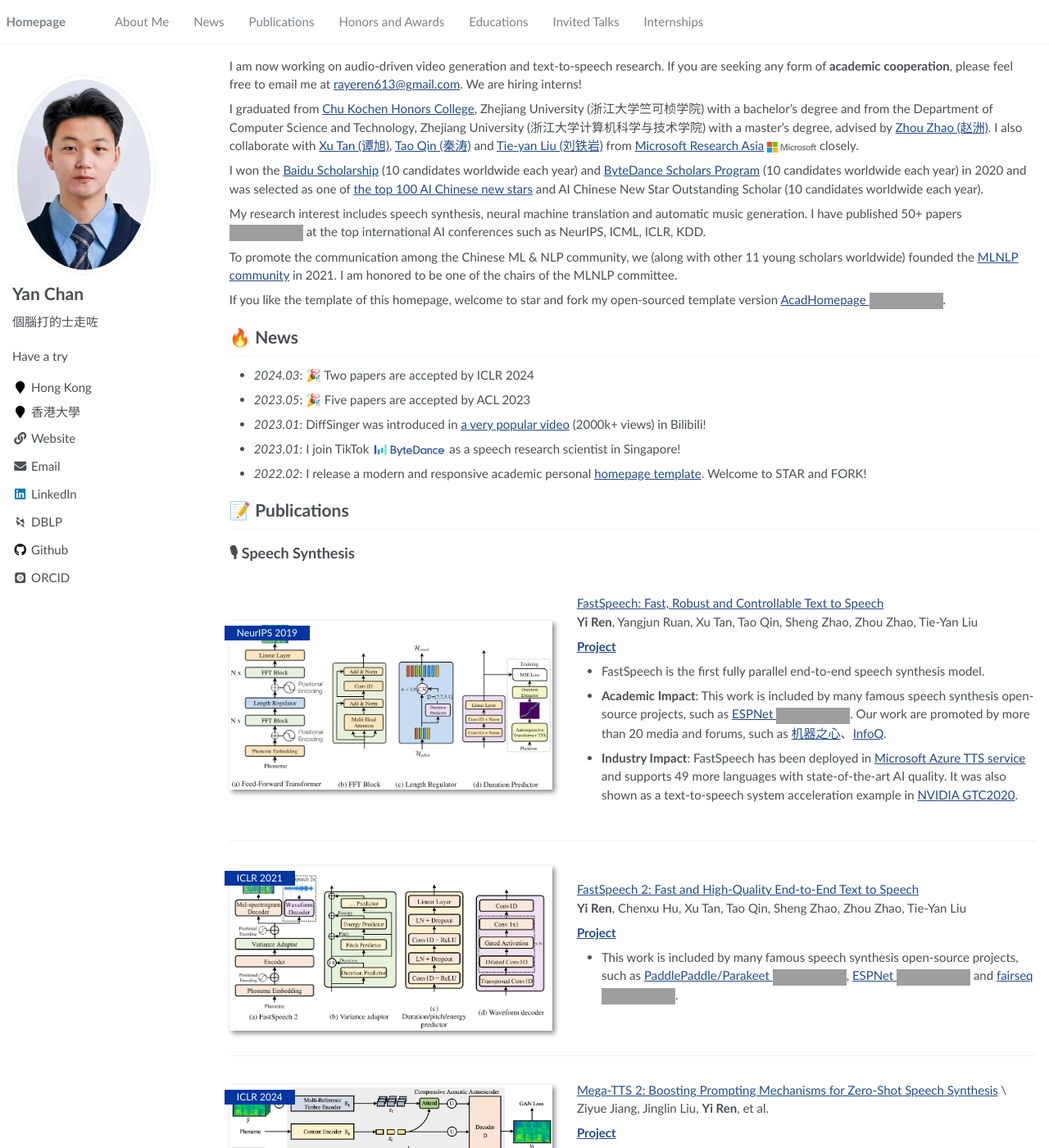
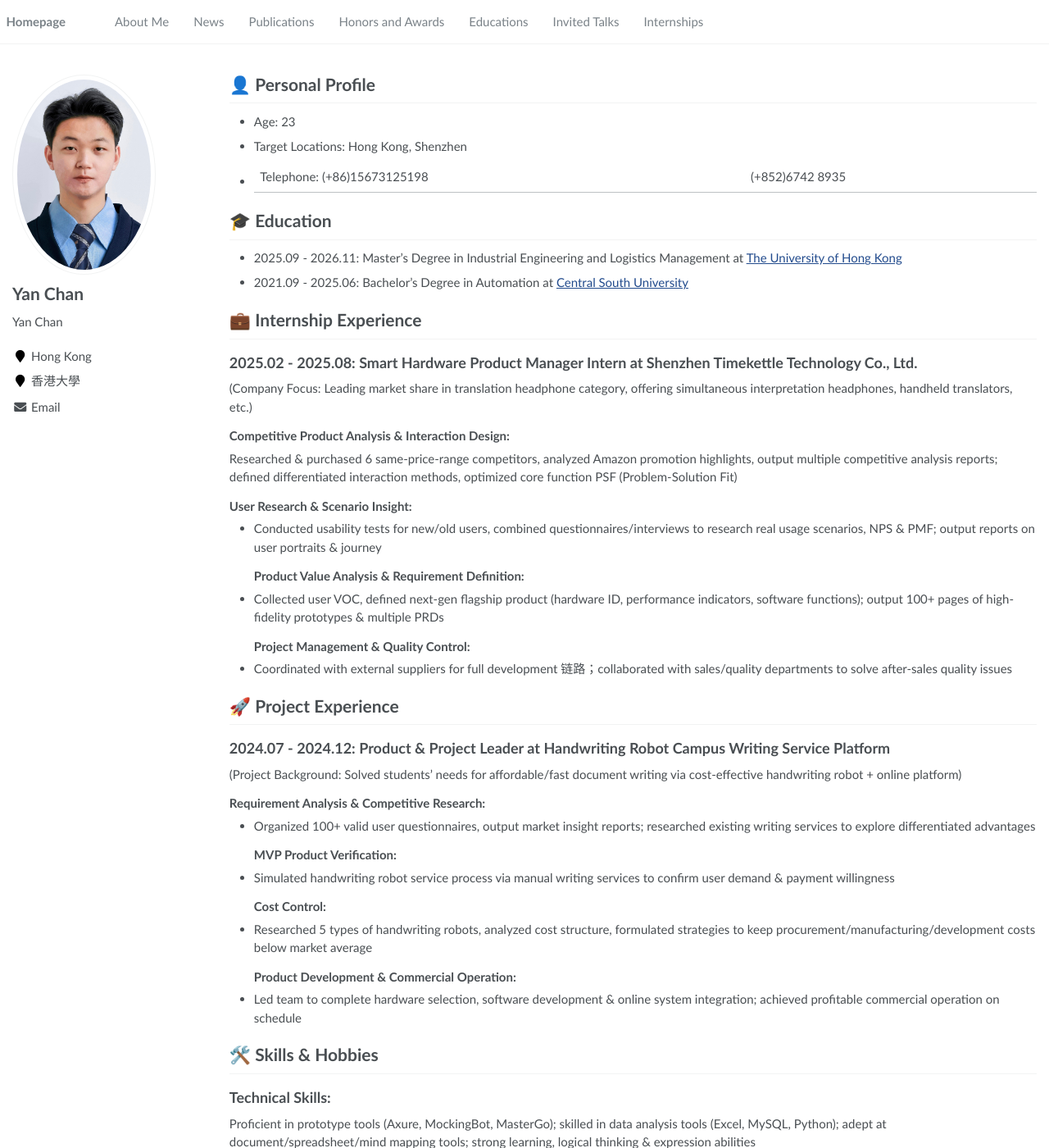
Before and after one commit to yanchan0310hk-spec/yanchan0310hk-spec.github.io, a Jekyll site: the page built from _pages/about.md, in a window 1280 px wide and 1400 px high. Shown: the whole window at 82% size. Built offline with Jekyll 4.4.1, drawn with Linux system fonts in a browser that asks for light colours; some web fonts are replaced; some of the changed text lies outside the part shown; grey boxes are pictures that could not be loaded.

Commit message:
更新个人信息

```diff
--- a/_config.yml
+++ b/_config.yml
@@ -6,8 +6,8 @@
 # `jekyll serve`. If you change this file, please restart the server process.
 
 # Site Settings
-title                    : "Yan Chan"
-description              : "Have a try"
+title                    : "陳胤達"
+description              :
 repository               : "yanchan0310hk-spec/yanchan0310hk-spec.github.io"
 url                      : "https://yanchan0310hk-spec.github.io"
 google_scholar_stats_use_cdn : false
@@ -24,32 +24,32 @@ baidu_site_verification  :
 author:
   name             : "Yan Chan"
   avatar           : "images/IMG_5381.JPG"
-  bio              : "個腦打的士走咗"
+  bio              : "Yan Chan"
   location         : "Hong Kong"
   employer         : "香港大學"
   pubmed           :
   googlescholar    :
   email            : "yanchan_0310@outlook.com"
-  researchgate     :  # example: "https://www.researchgate.net/profile/yourprofile"
-  uri              : "https://yanchan0310hk-spec.github.io"  # 英文双引号，填完整地址
+  researchgate     :
+  uri              :
   bitbucket        :
   codepen          :
   dribbble         :
   flickr           :
   facebook         :
   foursquare       :
-  github           : "yanchan0310hk-spec"
+  github           :
   google_plus      :
   keybase          :
   instagram        :
-  impactstory      : #"https://profiles.impactstory.org/u/xxxx-xxxx-xxxx-xxxx"
+  impactstory      :
   lastfm           :
-  linkedin         : "陳胤達"
-  dblp             : "https://dblp.org/pid/75/6568-6.html"
-  orcid            : "https://orcid.org/0000-0002-9160-3848"
+  linkedin         :
+  dblp             :
+  orcid            :
   pinterest        :
   soundcloud       :
-  stackoverflow    : # http://stackoverflow.com/users/123456/username
+  stackoverflow    :
   steam            :
   tumblr           :
   twitter          :
--- a/_pages/about.md
+++ b/_pages/about.md
@@ -11,12 +11,10 @@ redirect_from:
 <span class='anchor' id='about-me'></span>
 {% include_relative includes/intro.md %}
 
-If you like the template of this homepage, welcome to star and fork my open-sourced template version [AcadHomepage ![](https://img.shields.io/github/stars/RayeRen/acad-homepage.github.io?style=social)](https://github.com/RayeRen/acad-homepage.github.io).
+{% include_relative includes/edu.md %}
 
-{% include_relative includes/news.md %}
+{% include_relative includes/intern.md %}
 
-{% include_relative includes/pub.md %}
-
-{% include_relative includes/honers.md %}
+{% include_relative includes/project.md %}
 
 {% include_relative includes/others.md %}
--- /dev/null
+++ b/_pages/includes/edu.md
@@ -0,0 +1,3 @@
+# 🎓 Education
+- 2025.09 - 2026.11: Master's Degree in Industrial Engineering and Logistics Management at [The University of Hong Kong](https://www.hku.hk/)
+- 2021.09 - 2025.06: Bachelor's Degree in Automation at [Central South University](https://www.csu.edu.cn/)
--- /dev/null
+++ b/_pages/includes/intern.md
@@ -0,0 +1,11 @@
+# 💼 Internship Experience
+## 2025.02 - 2025.08: Smart Hardware Product Manager Intern at Shenzhen Timekettle Technology Co., Ltd.
+(Company Focus: Leading market share in translation headphone category, offering simultaneous interpretation headphones, handheld translators, etc.)
+### Competitive Product Analysis & Interaction Design:
+Researched & purchased 6 same-price-range competitors, analyzed Amazon promotion highlights, output multiple competitive analysis reports; defined differentiated interaction methods, optimized core function PSF (Problem-Solution Fit)
+### User Research & Scenario Insight:
+- Conducted usability tests for new/old users, combined questionnaires/interviews to research real usage scenarios, NPS & PMF; output reports on user portraits & journey
+### Product Value Analysis & Requirement Definition:
+- Collected user VOC, defined next-gen flagship product (hardware ID, performance indicators, software functions); output 100+ pages of high-fidelity prototypes & multiple PRDs
+### Project Management & Quality Control:
+- Coordinated with external suppliers for full development 链路；collaborated with sales/quality departments to solve after-sales quality issues
--- a/_pages/includes/intro.md
+++ b/_pages/includes/intro.md
@@ -1,9 +1,4 @@
-I am now working on audio-driven video generation and text-to-speech research. If you are seeking any form of **academic cooperation**, please feel free to email me at [rayeren613@gmail.com](mailto:rayeren613@gmail.com). We are hiring interns!
-
-I graduated from [Chu Kochen Honors College](http://ckc.zju.edu.cn/ckcen/main.htm), Zhejiang University (浙江大学竺可桢学院) with a bachelor's degree and from the Department of Computer Science and Technology, Zhejiang University (浙江大学计算机科学与技术学院) with a master's degree, advised by [Zhou Zhao (赵洲)](https://person.zju.edu.cn/zhaozhou). I also collaborate with [Xu Tan (谭旭)](https://www.microsoft.com/en-us/research/people/xuta/), [Tao Qin (秦涛)](https://www.microsoft.com/en-us/research/people/taoqin/) and [Tie-yan Liu (刘铁岩)](https://www.microsoft.com/en-us/research/people/tyliu/) from [Microsoft Research Asia](https://www.microsoft.com/en-us/research/group/machine-learning-research-group/) <img src='./images/microsoft_logo.svg' style="width: 4em;"> closely.
-
-I won the [Baidu Scholarship](https://baike.baidu.com/item/%E7%99%BE%E5%BA%A6%E5%A5%96%E5%AD%A6%E9%87%91/9929412) (10 candidates worldwide each year) and [ByteDance Scholars Program](https://ur.bytedance.com/scholarship) (10 candidates worldwide each year) in 2020 and was selected as one of [the top 100 AI Chinese new stars](https://mp.weixin.qq.com/s?__biz=MzA4NzQ5MTA2NA==&mid=2653639431&idx=1&sn=25b6368c1954419b9090840347d9a27d&chksm=8be75b90bc90d286a5af3ef8e610e822d705dc3cf4382b45e3f14489f3e7ec4fd8c95ed0eceb&mpshare=1&scene=2&srcid=0511LMlj9Qv9DeIZAjMjYAU9&sharer_sharetime=1620731348139&sharer_shareid=631c113940cb81f34895aa25ab14422a#rd) and AI Chinese New Star Outstanding Scholar (10 candidates worldwide each year).
-
-My research interest includes speech synthesis, neural machine translation and automatic music generation. I have published 50+ papers <a href='https://scholar.google.com/citations?user=4FA6C0AAAAAJ'><img src="https://img.shields.io/endpoint?logo=Google%20Scholar&url=https%3A%2F%2Fcdn.jsdelivr.net%2Fgh%2FRayeRen%2Frayeren.github.io@google-scholar-stats%2Fgs_data_shieldsio.json&labelColor=f6f6f6&color=9cf&style=flat&label=citations"></a> at the top international AI conferences such as NeurIPS, ICML, ICLR, KDD.
-
-To promote the communication among the Chinese ML & NLP community, we (along with other 11 young scholars worldwide) founded the [MLNLP community](https://space.bilibili.com/168887299) in 2021. I am honored to be one of the chairs of the MLNLP committee.
+# 👤 Personal Profile
+- Age: 23
+- Target Locations: Hong Kong, Shenzhen
+- Telephone: (+86)15673125198 | (+852)6742 8935
--- a/_pages/includes/others.md
+++ b/_pages/includes/others.md
@@ -1,19 +1,13 @@
-
-# 📖 Educations
-- *2019.06 - 2022.04*, Master, Zhejiang University, Hangzhou.
-- *2015.09 - 2019.06*, Undergraduate, Chu Kochen Honors College, Zhejiang Univeristy, Hangzhou.
-- *2012.09 - 2015.06*, Luqiao Middle School, Taizhou.
-
-# 💬 Invited Talks
-- *2022.02*, Hosted MLNLP seminar \| [\[Video\]](https://www.bilibili.com/video/BV1wF411x7qh)
-- *2021.06*, Audio & Speech Synthesis, Huawei internal talk
-- *2021.03*, Non-autoregressive Speech Synthesis, PaperWeekly & biendata \| [\[video\]](https://www.bilibili.com/video/BV1uf4y1t7Hr/)
-- *2020.12*, Non-autoregressive Speech Synthesis, Huawei Noah's Ark Lab internal talk
-
-# 💻 Internships
-- *2021.06 - 2021.09*, Alibaba, Hangzhou.
-- *2019.05 - 2020.02*, [EnjoyMusic](https://enjoymusic.ai/), Hangzhou.
-- *2019.02 - 2019.05*, [YiWise](https://www.yiwise.com/), Hangzhou.
-- *2018.08 - 2019.02*, [MSRA, machine learning Group](https://www.microsoft.com/en-us/research/group/machine-learning-research-group/), Beijing.
-- *2018.01 - 2018.06*, [NetEase, AI department](https://hr.163.com/zc/12-ai/index.html), Hangzhou.
-- *2017.08 - 2018.12*, DashBase (acquired by [Cisco](https://blogs.cisco.com/news/349511)), Hangzhou.
+# 🛠️ Skills & Hobbies
+## Technical Skills:
+Proficient in prototype tools (Axure, MockingBot, MasterGo); skilled in data analysis tools (Excel, MySQL, Python); adept at document/spreadsheet/mind mapping tools; strong learning, logical thinking & expression abilities
+## Language Proficiency:
+- English：CET-6 (524), IELTS (6.5);
+- Chinese： Native Mandarin, Fluent Cantonese
+## Hobbies:
+Reading, fitness, photography, playing the guitar
+## Core Advantages:
+- Cross-disciplinary background (science & engineering + general business)
+- Strong coordination, management & execution skills (served as class vice monitor)
+- Excellent team collaboration & cross-team communication abilities
+- Outgoing personality, quick adaptation to corporate rhythm
--- /dev/null
+++ b/_pages/includes/project.md
@@ -0,0 +1,11 @@
+# 🚀 Project Experience
+## 2024.07 - 2024.12: Product & Project Leader at Handwriting Robot Campus Writing Service Platform
+(Project Background: Solved students' needs for affordable/fast document writing via cost-effective handwriting robot + online platform)
+### Requirement Analysis & Competitive Research:
+- Organized 100+ valid user questionnaires, output market insight reports; researched existing writing services to explore differentiated advantages
+### MVP Product Verification:
+- Simulated handwriting robot service process via manual writing services to confirm user demand & payment willingness
+### Cost Control:
+- Researched 5 types of handwriting robots, analyzed cost structure, formulated strategies to keep procurement/manufacturing/development costs below market average
+### Product Development & Commercial Operation:
+- Led team to complete hardware selection, software development & online system integration; achieved profitable commercial operation on schedule
```
Also changed, not shown: 3 other files.
